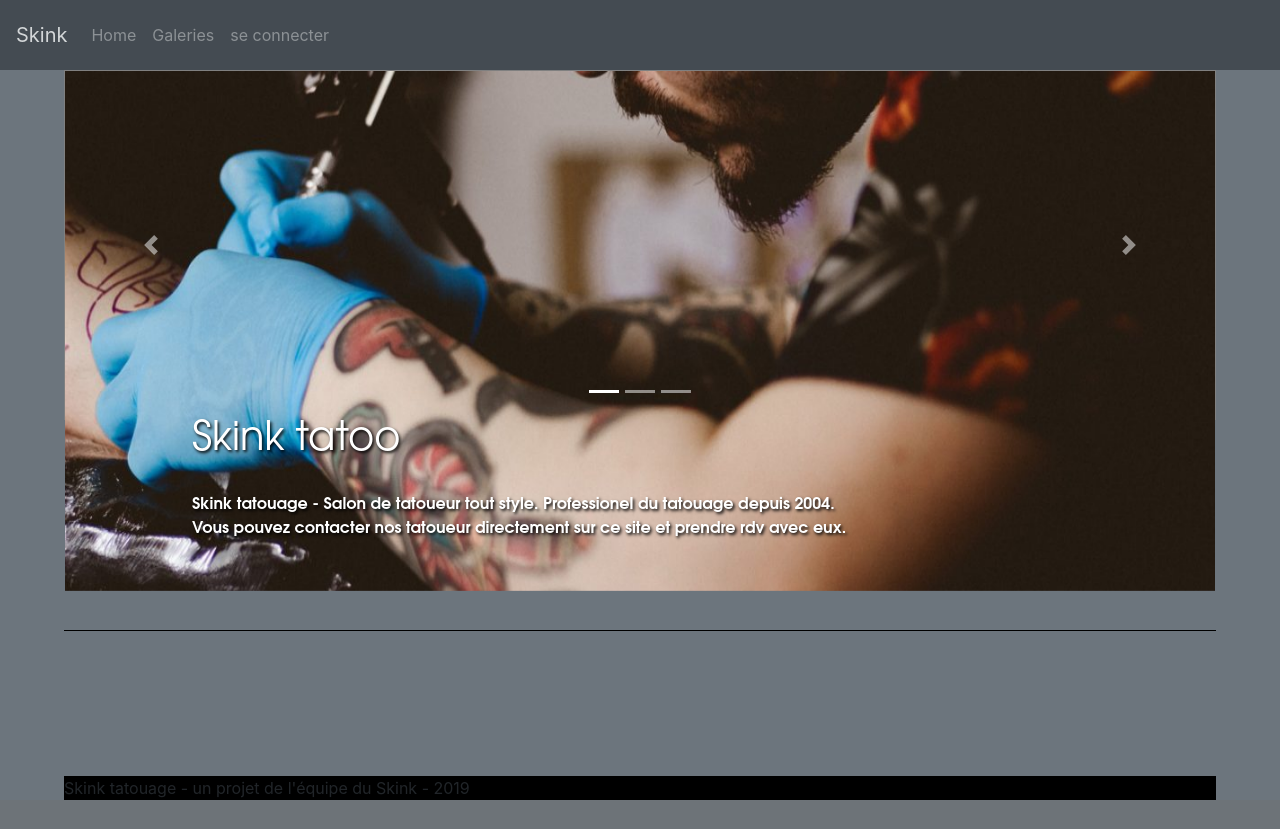
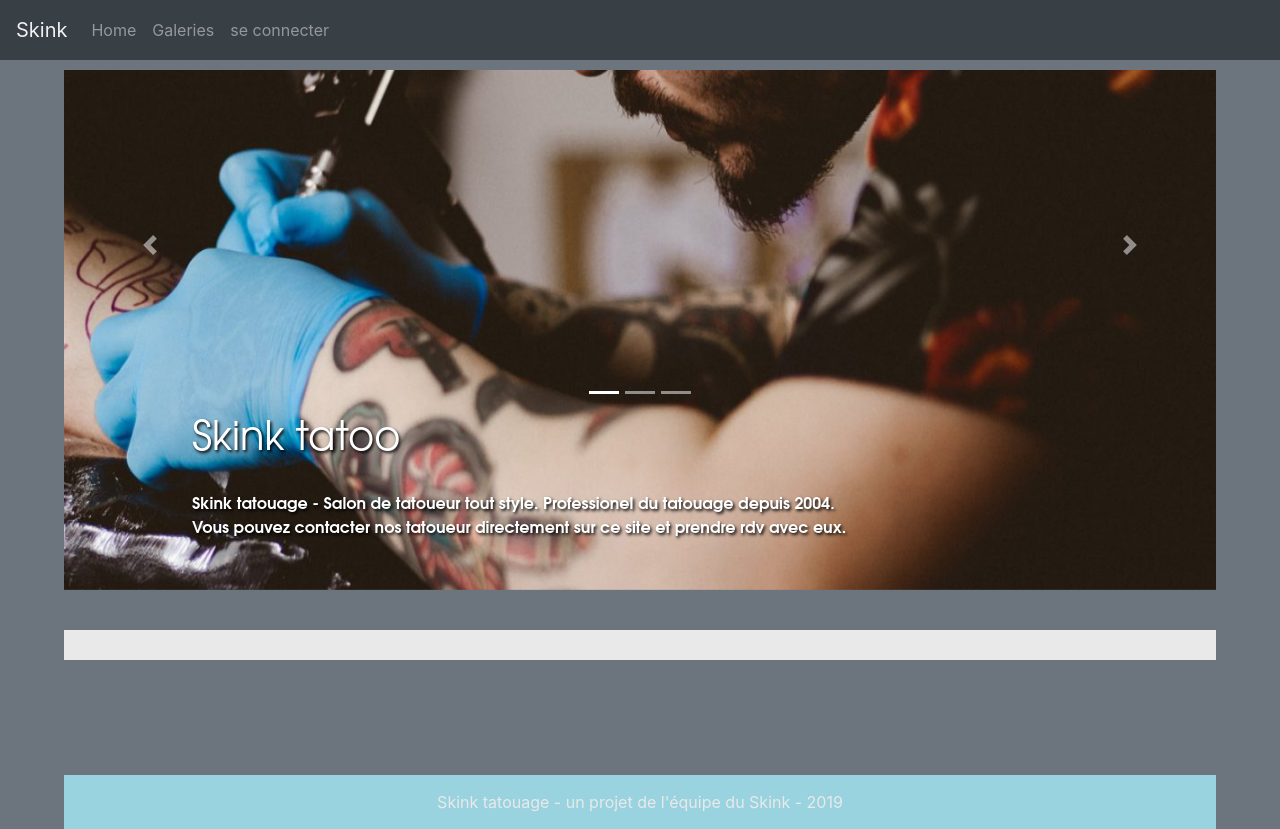
Before and after one commit to KarenKakou/skink, a PHP site: page / in a window 1280 px wide. Before the commit the page ends 800 px from the top, so only its background shows below. Run offline with PHP 8.4, Linux system fonts and the light colour scheme; some libraries are stand-ins or nearby versions.

Commit message:
feature/feuilleDeStyleNewColoSkink

```diff
--- a/modules/acceuil/style.css
+++ b/modules/acceuil/style.css
@@ -6,10 +6,7 @@
 }
 
 .carousel {
-
-	border : 1px solid gray;
 	height: 350px;
-
 }
 
 .front{
@@ -26,12 +23,65 @@
 body{
 	width: 90%;
 	margin: auto;
+	background-color: #CDCDCD;
+	/*
+	Cool vs. warm
+	-Navy Blue
+		#18121E
+	-GunMetal
+		#233237
+	-Rusty Red
+		#984B43
+	-Warm Wellow
+		#EAC67A
+
+	 Clean and Crisp
+	 -Ice
+	  	#99D3DF
+	  -Fresh Water
+	  	#88BBD6
+	  -Plaster
+	  	#CDCDCD
+	  -Linen
+	  	#E9E9E9
+	 */
+}
+
+.card {
+	background-color: #40acc4;
+	color: #E9E9E9;
+}
+
+.card:hover img {
+	animation: flotte 1s infinite;
+}
+/* Move it (define the animation) */
+@keyframes flotte {
+	0%   {
+		transform: translateY(0%);
+	}
+	50% {
+		transform: translateY(-5%);
+	}
+	100% {
+		transform: translateY(0%);
+	}
+}
+
+
+.card:hover{
+	background-color: #60bace;
+	box-shadow: 4px 4px 4px grey;
 }
 
 nav{
-	opacity:0.7;
-	height: 70px;
+	opacity:0.9;
+	height: 60px;
+	background-color: #88BBD6;
+}
 
+nav a {
+	color: #E9E9E9;
 }
 
 section {
@@ -41,19 +91,25 @@
 
 #carte{
 	margin-top:210px;
-	padding-top:30px;
+	padding: 15px;
+	/*
 	border-top: 1px solid black;
+	*/
+	background-color: #E9E9E9;
 }
 
 .card > img {
 	margin:auto;
+	margin-top: 20px;
 	width: 80%;
 }
 
 footer{
-
-	background-color: black;
+	background-color: #99D3DF;
+	color : #E9E9E9;
 	margin-top: 10%;
+	text-align: center;
+	padding: 15px;
 }
 
 .bordure{
```
